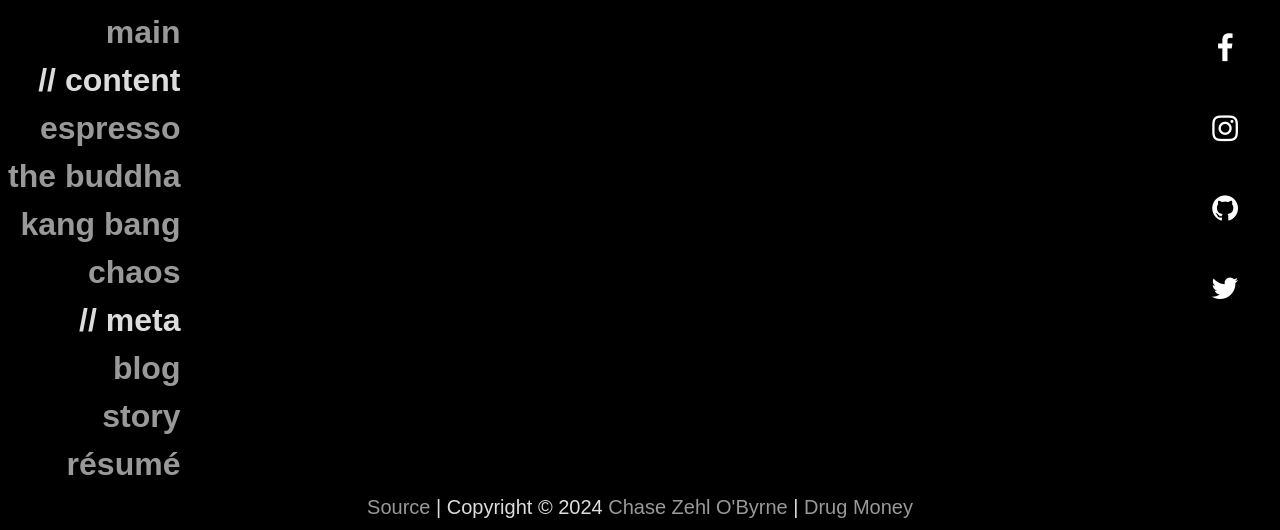
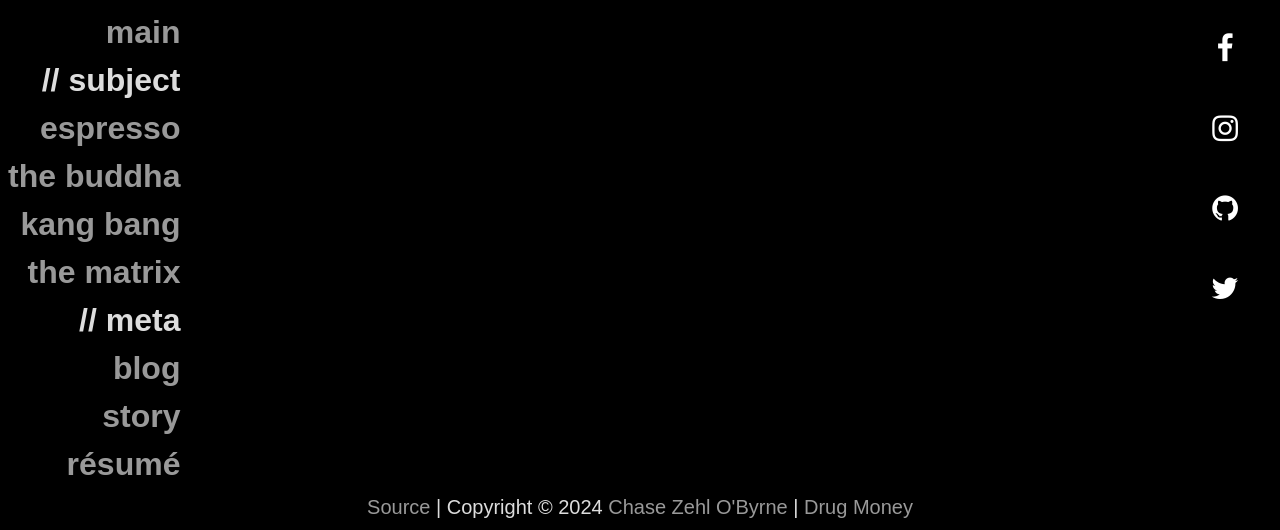
Before and after one commit to zehlchen/devzehl, a PHP site: template themes/raehi/index.twig in a window 1280 px wide. Shown: the part 64-594 px from the top of the page. Run offline with PHP 8.4, Linux system fonts and the light colour scheme; the template is opened without the code that fills it, so the values that code supplies are empty; some libraries are stand-ins or nearby versions; some web fonts are replaced.

Commit message:
Update links in header.twig

```diff
--- a/themes/raehi/_header.twig
+++ b/themes/raehi/_header.twig
@@ -36,11 +36,11 @@ body.classList.toggle('shifted');
 		<div class="header">zehl.dev ~ my little demon</div>
 		<div class="leftSide">
 			<a href="https://zehl.dev/">main</a><br/>
-			// content<br/>
+			// subject<br/>
 			<a href="https://zehl.dev/espresso">espresso</a><br/>
 			<a href="https://zehl.dev/buddha">the buddha</a><br/>
 			<a href="https://zehl.dev/kang">kang bang</a><br/>
-			<a href="https://zehl.dev/chaos">chaos</a><br/>
+			<a href="https://zehl.dev/chaos">the matrix</a><br/>
 			// meta<br/>
 			<a href="https://zehl.dev/blog">blog</a><br/>
 			<a href="https://zehl.dev/story">story</a><br/>
```
